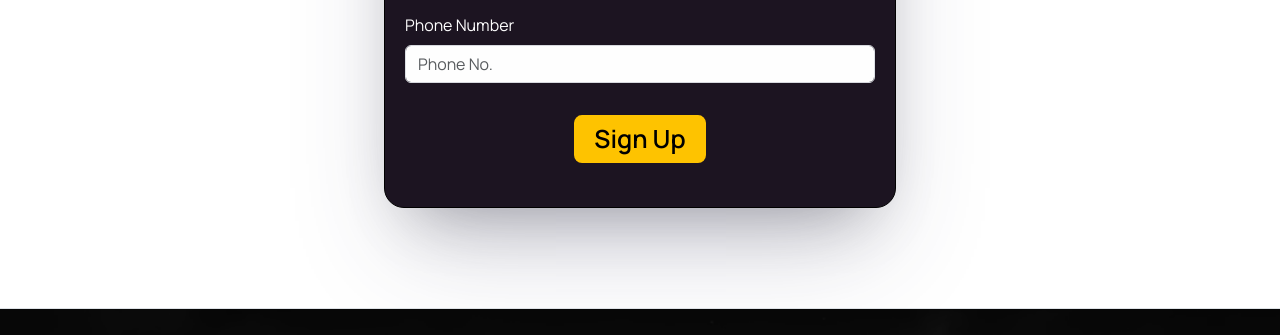
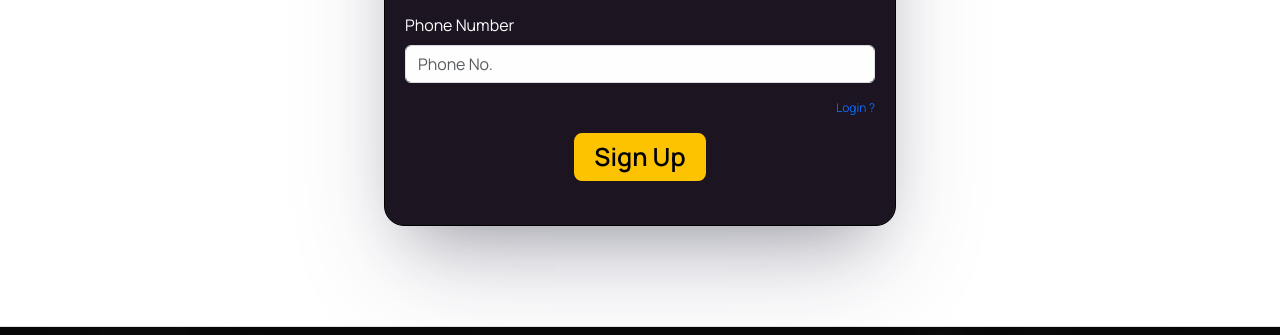
Before and after one commit to oygaurav/amitweb, a plain HTML site: page register.html in a window 1280 px wide. Shown: the part 866-1201 px from the top of the page. Drawn offline with nearby package versions, Linux system fonts and the light colour scheme.

Commit message:
login in register

```diff
--- a/register.html
+++ b/register.html
@@ -212,7 +212,9 @@
                 <input type="email" class="form-control" id="exampleFormControlInput1" placeholder="Phone No.">
             </div>
 
-
+            <div data-aos="fade-up" data-aos-duration="3000" class="d-flex justify-content-end">
+                <a class="login-forgot" href="./login.html">Login ?</a>
+            </div>
 
 
             <div data-aos="fade-up" data-aos-duration="3000" class="d-flex justify-content-center mb-4">
```
